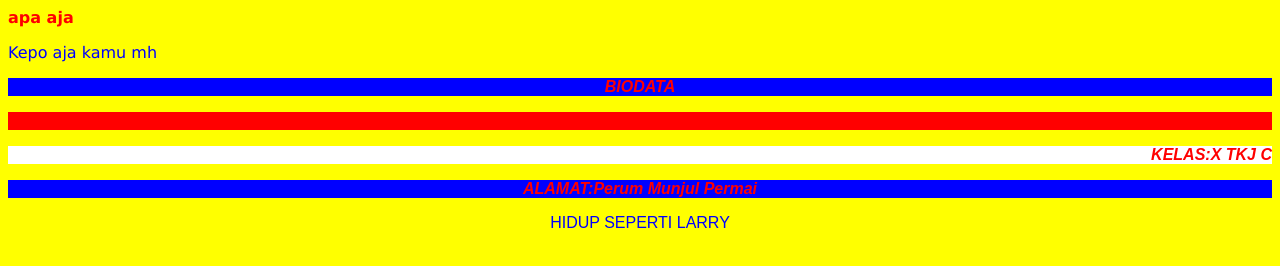
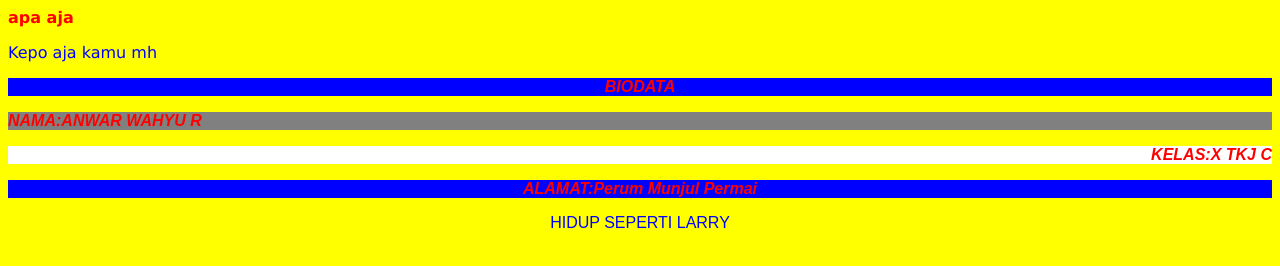
Before and after one commit to anwar024/anwar, a plain HTML site: page index.html in a window 1280 px wide. Drawn offline with Linux system fonts and the light colour scheme.

Commit message:
Update index.html

```diff
--- a/index.html
+++ b/index.html
@@ -17,7 +17,7 @@ p{color:blue}
 <style type="text/css">
 body{font-family:verdana;font size:12px}
 .judul{font-family:arial; font size:16px; font weight:bold; text-align:center; color: yellow; background-color:blue; font style:italic}
-.penting{font-family:arial;font size:16px;font weight:bold;text align:left;font style:italic;color:blue;background-color:red}
+.penting{font-family:arial;font size:16px;font weight:bold;text align:left;font style:italic;color:blue;background-color:gray}
 .hufft{text-align:right;font-family:arial;font size:16px;color:blue;background-color:white}
 .wkwk{font-family:arial;font size:16px;font weight:bold;text-align:center;color: yellow;background-color:blue;font style:italic}
 .hehe{font-family:arial;font size:16px;font weight:bold;text-align:center}
```
